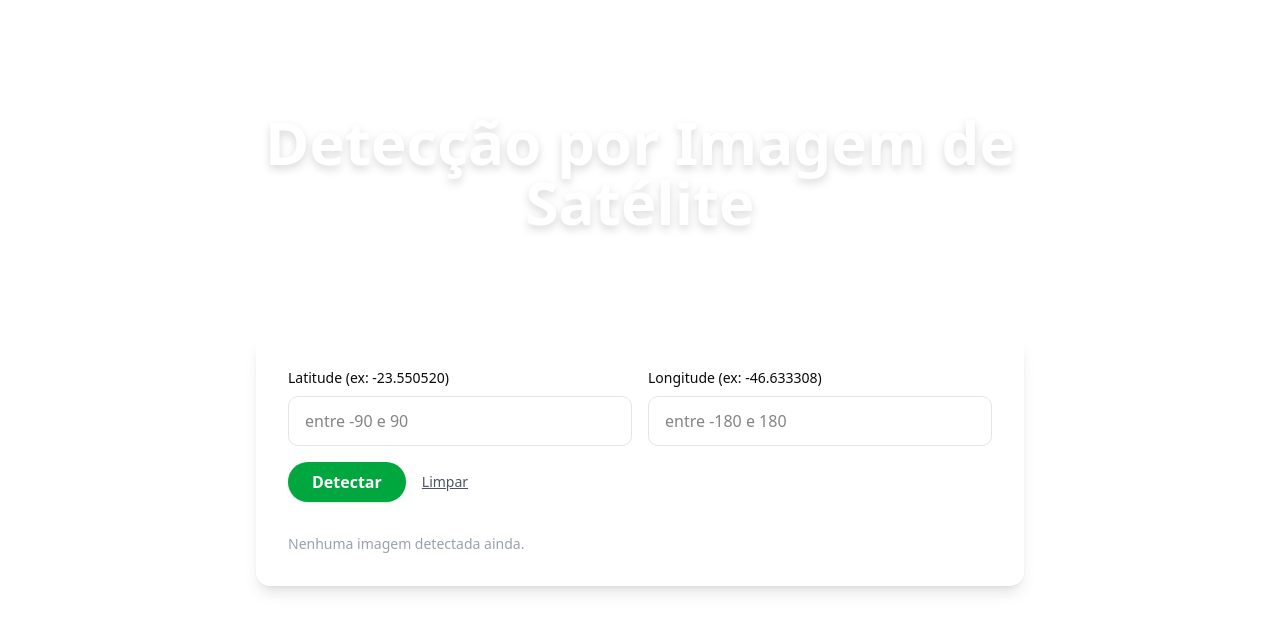
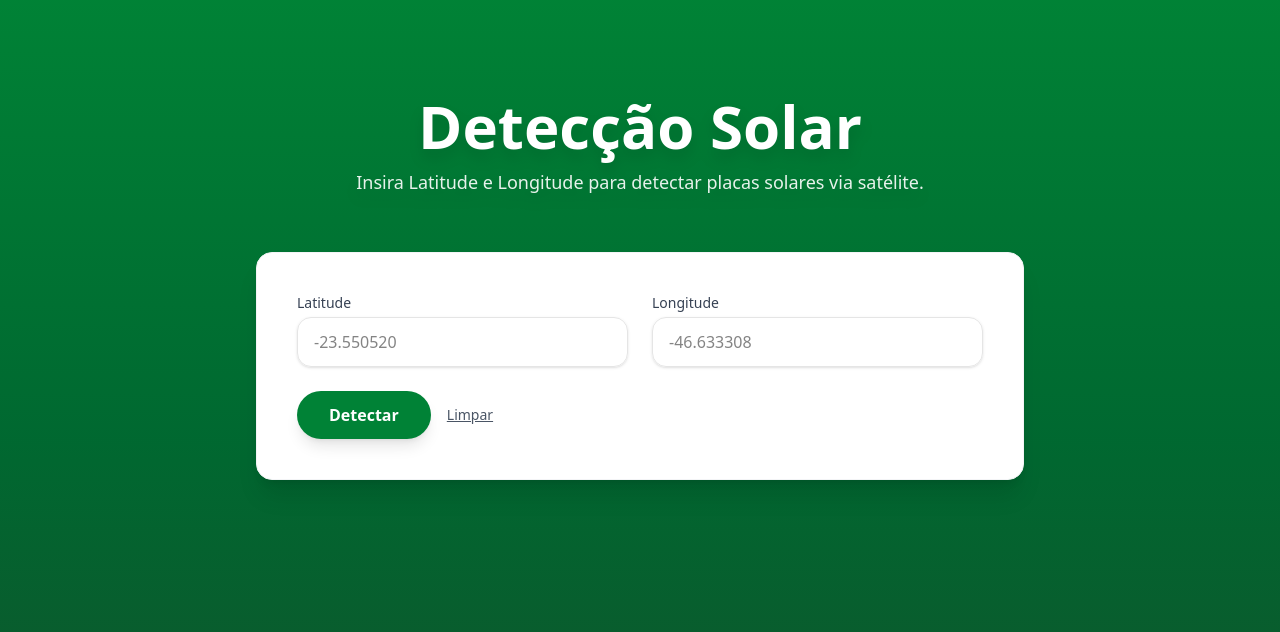
Before and after one commit to vinicaliel/SolarDetect-Fullstack, a Next.js app in the folder solar-detect-front/: page /solardetect in a window 1280 px wide. Shown: the top 632 px of the page. Built offline with nearby package versions, Linux system fonts and the light colour scheme.

Commit message:
tratamento de erro front

```diff
--- a/solar-detect-front/src/app/solardetect/page.tsx
+++ b/solar-detect-front/src/app/solardetect/page.tsx
@@ -19,9 +19,8 @@ export default function SolarDetect() {
     };
   }, []);
 
-  // Função para validar e formatar lat/lon
   function parseAndFormat(value: string | number, type: "lat" | "lon"): string | null {
-    if (value === "" || value === null || value === undefined) return null;
+    if (!value) return null;
     const normalized = String(value).replace(",", ".").trim();
     const n = parseFloat(normalized);
     if (Number.isNaN(n)) return null;
@@ -29,15 +28,14 @@ export default function SolarDetect() {
     if (type === "lat" && (n < -90 || n > 90)) return null;
     if (type === "lon" && (n < -180 || n > 180)) return null;
 
-    return n.toFixed(6); // 6 casas decimais
+    return n.toFixed(6);
   }
 
-  // Função para renovar o token
   async function refreshToken() {
     const API_BASE = process.env.NEXT_PUBLIC_API_URL || "http://localhost:8080";
     const userType = localStorage.getItem('userType');
     const email = localStorage.getItem('email');
-    const password = localStorage.getItem('password'); // Ideal seria ter um refresh token
+    const password = localStorage.getItem('password');
 
     if (!email || !password || !userType) {
       throw new Error('Dados de autenticação não encontrados');
@@ -45,22 +43,17 @@ export default function SolarDetect() {
 
     const response = await fetch(`${API_BASE}/api/auth/login`, {
       method: 'POST',
-      headers: {
-        'Content-Type': 'application/json',
-      },
+      headers: { 'Content-Type': 'application/json' },
       body: JSON.stringify({ email, password, userType }),
     });
 
-    if (!response.ok) {
-      throw new Error('Falha ao renovar o token');
-    }
+    if (!response.ok) throw new Error('Falha ao renovar o token');
 
     const data = await response.json();
     authService.setAuth(data);
     return data.token;
   }
 
-  // Handler principal
   async function handleDetect(e: FormEvent) {
     e.preventDefault();
     setError("");
@@ -80,85 +73,61 @@ export default function SolarDetect() {
     const url = `${API_BASE}/api/predict?lat=${latF}&lon=${lonF}`;
 
     try {
-      // Pega o token do authService
       let token = authService.getToken();
 
-      // Se o token estiver próximo de expirar, tenta renovar
       if (token && authService.isTokenNearExpiration(token)) {
         try {
           token = await refreshToken();
         } catch (refreshError) {
           console.error('Erro ao renovar token:', refreshError);
-          // Redireciona para login se não conseguir renovar
           window.location.href = '/login';
           return;
         }
       }
 
       const res = await fetch(url, {
-        headers: {
-          'Authorization': `Bearer ${token}`
-        }
+        headers: { 'Authorization': `Bearer ${token}` }
       });
 
       if (!res.ok) {
         if (res.status === 401) {
-          setError("Sessão expirada ou inválida. Por favor, faça login novamente.");
-          // Redirecionar para login após 2 segundos
-          setTimeout(() => {
-            window.location.href = '/login';
-          }, 2000);
+          setError("Sessão expirada. Faça login novamente.");
+          setTimeout(() => window.location.href = '/login', 1500);
           return;
         }
         throw new Error(`Erro HTTP ${res.status}`);
       }
 
       const contentType = res.headers.get("content-type") || "";
-
       if (contentType.includes("image")) {
-        // Resposta binária (imagem PNG)
         const blob = await res.blob();
         const blobUrl = URL.createObjectURL(blob);
 
-        // revoga URL anterior
-        if (prevBlobRef.current) {
-          try { URL.revokeObjectURL(prevBlobRef.current); } catch (_) {}
-        }
+        if (prevBlobRef.current) URL.revokeObjectURL(prevBlobRef.current);
         prevBlobRef.current = blobUrl;
 
         setImageUrl(blobUrl);
 
-        // detecta se a imagem contém a máscara (pixels magenta)
+        // detecção de máscara
         try {
           const hasMask = await detectMaskFromBlob(blob);
-          if (!hasMask) {
-            setDetectionMsg("Nenhuma placa detectada");
-          } else {
-            setDetectionMsg("Placas detectadas na imagem");
-          }
-        } catch (e) {
-          // se falhar na detecção, não bloquear a exibição da imagem
+          setDetectionMsg(hasMask ? "Placas detectadas" : "Nenhuma placa detectada");
+        } catch {
           setDetectionMsg(null);
         }
-      } else if (contentType.includes("application/json")) {
-        // Caso o backend retorne JSON com URL
+      } else {
         const json = await res.json();
         setImageUrl(json.image_url || json.url || json.result || null);
-      } else {
-        const txt = await res.text();
-        setError("Formato inesperado: " + txt.slice(0, 100));
       }
     } catch (err: any) {
       console.error(err);
-      setError("Erro ao obter imagem: " + (err.message || err));
+      setError("Erro ao obter imagem: o número de requisições atingiu o limite. Tente novamente mais tarde.");
     } finally {
       setLoading(false);
     }
   }
 
-  // detecta presença de máscara (magenta) na imagem - amostragem para performance
   async function detectMaskFromBlob(blob: Blob): Promise<boolean> {
-    // cria um bitmap para desenhar em canvas
     const bitmap = await createImageBitmap(blob);
     const canvas = document.createElement('canvas');
     canvas.width = bitmap.width;
@@ -167,83 +136,55 @@ export default function SolarDetect() {
     if (!ctx) return false;
     ctx.drawImage(bitmap, 0, 0);
 
-    // amostra pixels (não testar todos para performance)
-    const samplePixels = 10000; // alvo de pixels amostrados
-    const totalPixels = bitmap.width * bitmap.height;
-    const step = Math.max(1, Math.floor(totalPixels / samplePixels));
+    const imageData = ctx.getImageData(0, 0, bitmap.width, bitmap.height).data;
 
-    const imageData = ctx.getImageData(0, 0, bitmap.width, bitmap.height).data;
-    let magentaCount = 0;
-    let samples = 0;
-
-    // percorre com passo
-    for (let p = 0; p < totalPixels; p += step) {
-      const idx = p * 4;
-      const r = imageData[idx];
-      const g = imageData[idx + 1];
-      const b = imageData[idx + 2];
-
-      // condição simples para cor magenta (alto R e B, baixo G)
-      if (r > 140 && b > 140 && g < 120) {
-        magentaCount++;
+    let count = 0;
+    for (let i = 0; i < imageData.length; i += 400) {
+      const r = imageData[i], g = imageData[i+1], b = imageData[i+2];
+      if (r > 140 && b > 140 && g < 120) count++;
+      if (count > 8) return true;
     }
-
-      samples++;
-      // se já encontrou pixels suficientes, assume que há máscara
-      if (magentaCount > 8) break;
-    }
-
-    // heurística: se encontrou ao menos alguns pixels magenta na amostra
-    return magentaCount > 8;
+    return false;
   }
 
   return (
-    <div className="min-h-screen flex flex-col">
-      {/* Hero Section */}
-      <header className="hero-gradient text-white py-28 px-6 flex justify-center items-center">
-        <div className="max-w-4xl text-center">
-          <h1 className="text-4xl sm:text-5xl md:text-6xl font-extrabold drop-shadow-lg">
-            Detecção por Imagem de Satélite
-          </h1>
-          <p className="mt-4 text-sm sm:text-base opacity-90">
-            Insira coordenadas de Latitude e Longitude. Clique em{" "}
-            <span className="font-semibold">Detectar</span> para visualizar a imagem.
+    <div className="min-h-screen flex flex-col bg-gradient-to-b from-green-700 to-green-900">
+
+      {/* HERO */}
+      <header className="text-white py-24 px-6 flex justify-center items-center bg-hero-pattern bg-cover bg-center">
+        <div className="max-w-4xl text-center drop-shadow-xl">
+          <h1 className="text-5xl md:text-6xl font-extrabold">Detecção Solar</h1>
+          <p className="mt-3 text-lg opacity-90">
+            Insira Latitude e Longitude para detectar placas solares via satélite.
           </p>
         </div>
       </header>
 
-      {/* Form Section */}
-      <main className="flex-1 bg-white -mt-12 pb-12">
-        <div className="max-w-3xl mx-auto bg-white rounded-xl shadow-lg p-8">
-          <form onSubmit={handleDetect} className="space-y-4">
-            <div className="grid grid-cols-1 sm:grid-cols-2 gap-4">
-              <label className="flex flex-col">
-                <span className="text-sm font-medium mb-2">
-                  Latitude (ex: -23.550520)
-                </span>
+      {/* CARD CENTRAL */}
+      <main className="flex-1 -mt-10 pb-16 px-4">
+        <div className="max-w-3xl mx-auto bg-white rounded-2xl shadow-xl p-10 border border-gray-100">
+
+          {/* FORM */}
+          <form onSubmit={handleDetect} className="space-y-6">
+            <div className="grid grid-cols-1 sm:grid-cols-2 gap-6">
+
+              <label className="flex flex-col gap-1">
+                <span className="text-sm font-medium text-gray-700">Latitude</span>
                 <input
-                  type="text"
-                  inputMode="decimal"
-                  step="any"
                   value={lat}
                   onChange={(e) => setLat(e.target.value)}
-                  placeholder="entre -90 e 90"
-                  className="px-4 py-3 border rounded-lg focus:outline-none focus:ring-2 focus:ring-blue-300"
+                  placeholder="-23.550520"
+                  className="px-4 py-3 border rounded-xl shadow-sm focus:ring-2 focus:ring-green-600 transition"
                 />
               </label>
 
-              <label className="flex flex-col">
-                <span className="text-sm font-medium mb-2">
-                  Longitude (ex: -46.633308)
-                </span>
+              <label className="flex flex-col gap-1">
+                <span className="text-sm font-medium text-gray-700">Longitude</span>
                 <input
-                  type="text"
-                  inputMode="decimal"
-                  step="any"
                   value={lon}
                   onChange={(e) => setLon(e.target.value)}
-                  placeholder="entre -180 e 180"
-                  className="px-4 py-3 border rounded-lg focus:outline-none focus:ring-2 focus:ring-blue-300"
+                  placeholder="-46.633308"
+                  className="px-4 py-3 border rounded-xl shadow-sm focus:ring-2 focus:ring-green-600 transition"
                 />
               </label>
             </div>
@@ -252,7 +193,7 @@ export default function SolarDetect() {
               <button
                 type="submit"
                 disabled={loading}
-                className="bg-green-600 text-white px-6 py-2 rounded-full font-semibold shadow hover:bg-green-700 disabled:opacity-60"
+                className="bg-green-700 hover:bg-green-800 transition text-white px-8 py-3 rounded-full font-semibold shadow-lg disabled:opacity-50"
               >
                 {loading ? "Detectando..." : "Detectar"}
               </button>
@@ -260,59 +201,41 @@ export default function SolarDetect() {
               <button
                 type="button"
                 onClick={() => {
-                  setLat("");
-                  setLon("");
-                  setImageUrl(null);
-                  setError("");
+                  setLat(""); setLon(""); setImageUrl(null); setError("");
                 }}
-                className="text-sm text-gray-600 underline"
+                className="text-sm text-gray-600 underline hover:text-gray-800"
               >
                 Limpar
               </button>
             </div>
 
-            {error && <p className="text-red-600 mt-2">{error}</p>}
+            {error && <p className="text-red-600 font-medium">{error}</p>}
           </form>
 
-          {/* Resultado */}
-          <div className="mt-8">
-            {imageUrl ? (
-              <div className="space-y-3">
-                <p className="text-sm text-gray-600">Imagem retornada pelo backend:</p>
-                <div className="border rounded-lg overflow-hidden">
+          {/* RESULTADO */}
+          {imageUrl && (
+            <div className="mt-10 space-y-4">
+              <p className="text-sm text-gray-600">Resultado da análise:</p>
+
+              <div className="border rounded-xl overflow-hidden shadow-sm">
                 <img
                   src={imageUrl}
-                    alt="Resultado de detecção"
-                    className="w-full object-contain max-h-[60vh] bg-gray-50"
+                  className="w-full object-contain max-h-[65vh] bg-gray-50"
                 />
+
                 {detectionMsg && (
-                    <div className="p-3 bg-yellow-50 border border-yellow-200 text-yellow-800">
+                  <div className="p-3 text-center text-green-700 font-semibold bg-green-50 border-t">
                     {detectionMsg}
                   </div>
                 )}
               </div>
+
               <div className="flex gap-3">
-                  <a
-                    href={imageUrl}
-                    target="_blank"
-                    rel="noopener noreferrer"
-                    className="text-sm px-3 py-2 border rounded hover:bg-gray-50"
-                  >
-                    Abrir em nova aba
-                  </a>
-                  <a
-                    href={imageUrl}
-                    download
-                    className="text-sm px-3 py-2 border rounded hover:bg-gray-50"
-                  >
-                    Baixar imagem
-                  </a>
+                <a href={imageUrl} target="_blank" className="px-3 py-2 border rounded-lg hover:bg-gray-50">Abrir</a>
+                <a href={imageUrl} download className="px-3 py-2 border rounded-lg hover:bg-gray-50">Baixar</a>
               </div>
             </div>
-            ) : (
-              <p className="text-sm text-gray-400">Nenhuma imagem detectada ainda.</p>
           )}
-          </div>
         </div>
       </main>
     </div>
```
Lines whose indentation alone changed are shown as unchanged.
